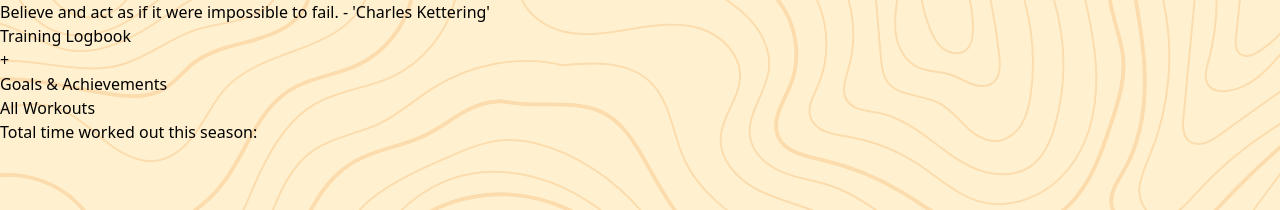
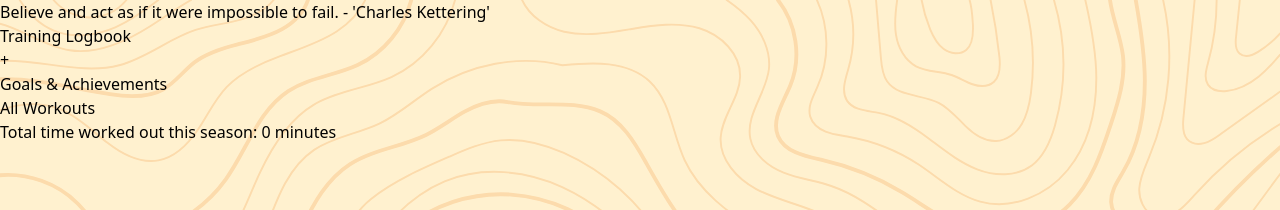
Before and after one commit to UnclePedro/Climb-Harder, a React (Vite) app: page / in a window 1280 px wide. Shown: the top 210 px of the page. Built offline with nearby package versions, Linux system fonts and the light colour scheme.

Commit message:
Create reducer for workouts.duration - Display total time worked out in Home - Correctly type workouts in WorkoutList

```diff
--- a/src/components/EditWorkout.tsx
+++ b/src/components/EditWorkout.tsx
@@ -20,7 +20,7 @@ const EditWorkout = ({ onClose, workoutId, workouts }: Props) => {
     name: lastWorkout?.name ?? "Workout Name",
     trainingType: lastWorkout?.trainingType ?? TrainingType.Base,
     details: "",
-    duration: undefined,
+    duration: 0,
     date: newDate(),
   };
 
@@ -52,7 +52,6 @@ const EditWorkout = ({ onClose, workoutId, workouts }: Props) => {
         <div className="">
           <p className="font-bold text-lg text-left mt-2">Workout Name</p>
           <input
-            defaultValue="Workout"
             onChange={(element) => {
               setWorkoutData({
                 ...workoutData,
--- a/src/components/Home.tsx
+++ b/src/components/Home.tsx
@@ -1,3 +1,4 @@
+import { totalWorkoutTime } from "../helpers/workoutStorageHelper";
 import { Workout } from "../models/Workout";
 import QuoteGenerator from "./QuoteGenerator";
 import WorkoutList from "./WorkoutList";
@@ -16,11 +17,7 @@ const Home = ({ seasonNotesOpen, onEditWorkout, workouts }: Props) => {
           <div className="w-72">
             <QuoteGenerator />
           </div>
-          {/* <button className="bg-amber-600 font-medium rounded-full w-10 h-10 p-2 ml-14">
-            ///
-          </button> */}
         </div>
-
         <div className="flex mt-6">
           <h1 className="pt-6 text-2xl text-left font-bold">
             Training Logbook
@@ -41,7 +38,11 @@ const Home = ({ seasonNotesOpen, onEditWorkout, workouts }: Props) => {
         >
           Goals & Achievements
         </button>
-        <p className="font-medium text-lg mt-3">All Workouts</p>
+        <p className="font-medium text-lg mt-3">All Workouts</p>{" "}
+        <p className="my-2 text-sm italic">
+          Total time worked out this season: {totalWorkoutTime(workouts)}{" "}
+          minutes
+        </p>
         <WorkoutList workouts={workouts} onEditWorkout={onEditWorkout} />
       </div>
     </>
--- a/src/components/WorkoutList.tsx
+++ b/src/components/WorkoutList.tsx
@@ -1,8 +1,9 @@
+import { Workout } from "../models/Workout";
 import WorkoutTile from "./WorkoutTile";
 import { Fade } from "react-awesome-reveal";
 
 interface Props {
-  workouts: any;
+  workouts: Workout[];
   onEditWorkout: (workoutId: string) => void;
 }
 
@@ -11,10 +12,7 @@ const WorkoutList = ({ workouts, onEditWorkout: onEditWorkout }: Props) => {
     <>
       <Fade>
         <div className="bg-amber-200 bg-opacity-65 rounded-lg">
-          <p className="p-2 text-sm italic">
-            Total time worked out this season: {}
-          </p>
-          {workouts.toReversed().map((workout: any) => (
+          {workouts.map((workout: any) => (
             <button
               key={workout.id}
               className="m-1"
--- a/src/helpers/workoutStorageHelper.ts
+++ b/src/helpers/workoutStorageHelper.ts
@@ -60,10 +60,8 @@ export const newDate = () => {
   return `${year}-${month}-${date}`;
 };
 
-// export const totalWorkoutTime = (workouts: Workout) => {
-//   const initialValue: number = 0;
-//   workouts.duration.reduce(
-//     (accumulator: number, currentValue: number) => accumulator + currentValue,
-//     initialValue
-//   );
-// };
+export const totalWorkoutTime = (workouts: Workout[]) => {
+  return workouts.reduce((accumulator: number, { duration }) => {
+    return accumulator + duration;
+  }, 0);
+};
--- a/src/models/Workout.ts
+++ b/src/models/Workout.ts
@@ -3,7 +3,7 @@ export interface Workout {
   name: string;
   trainingType: TrainingType;
   details: string;
-  duration?: number; // recieved as minutes
+  duration: number; // recieved as minutes
   date: string;
 }
 
```
